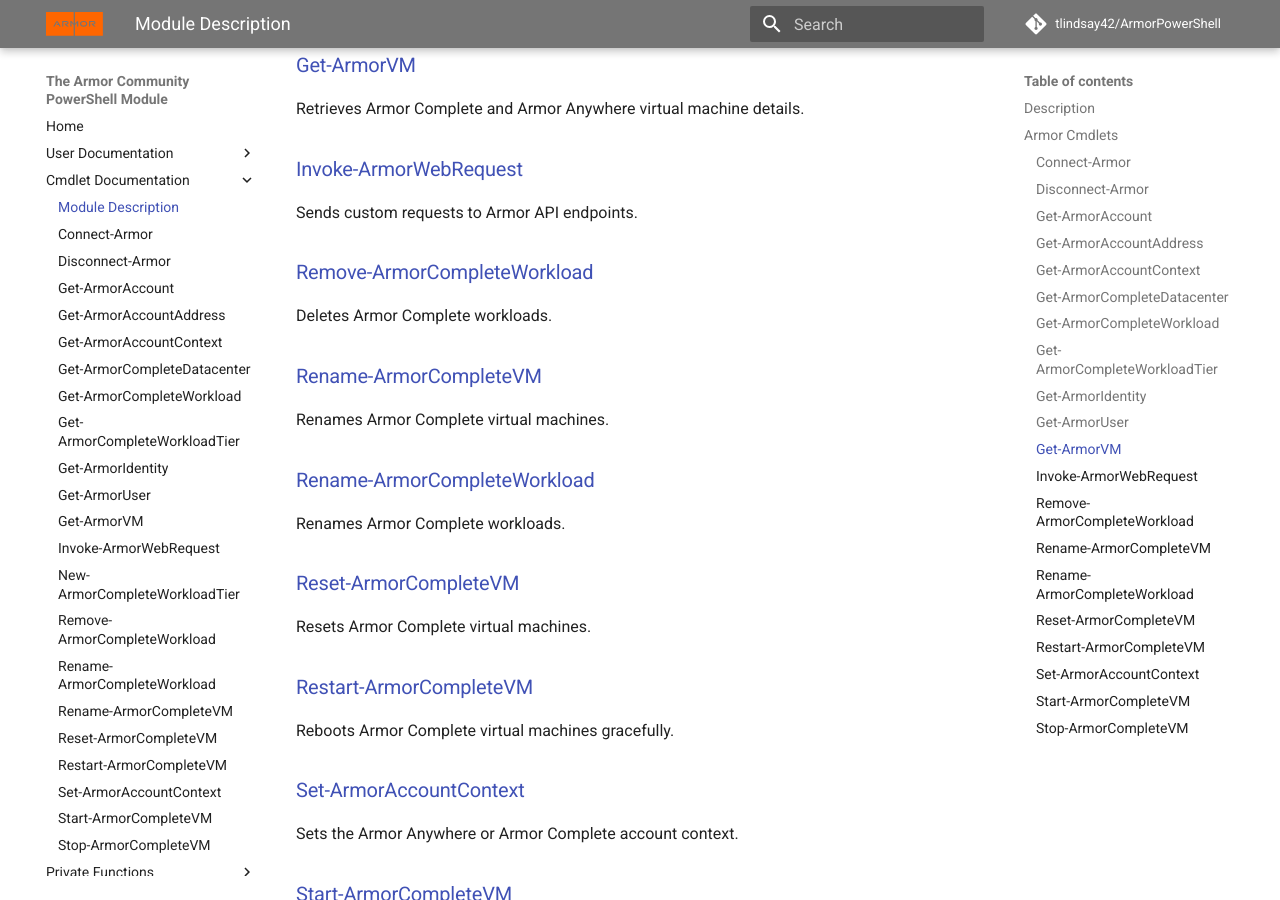
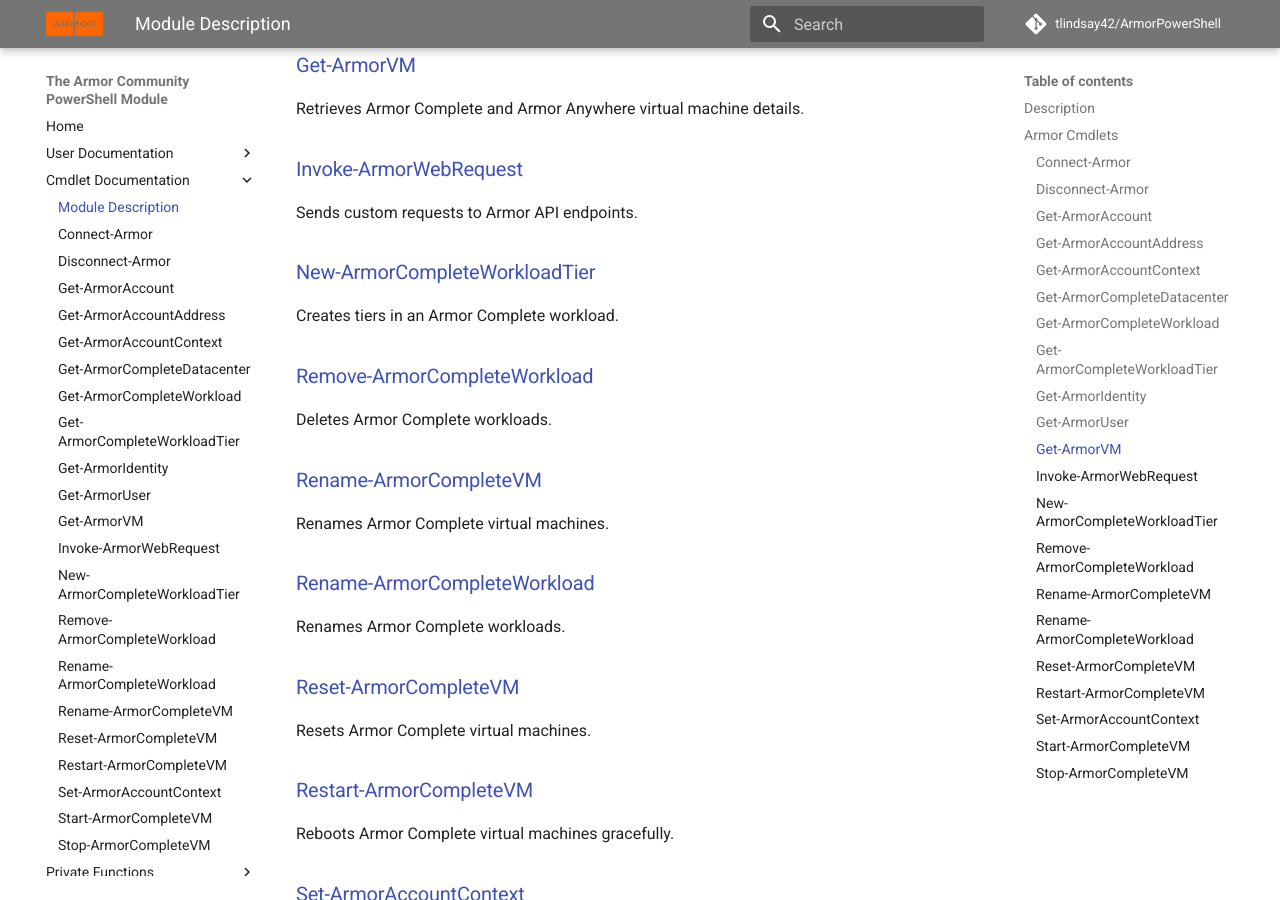
Before and after one commit to tlindsay42/ArmorPowerShell, an MkDocs documentation site: the page built from docs/public/Armor.md, in a window 1280 px wide and 900 px high, scrolled down 1333 px. Built offline with MkDocs 1.6.1 and Material for MkDocs 9.7.7, drawn with Linux system fonts in a browser that asks for light colours; comment, search, counter and statistics services are not loaded; old or Windows-style settings are respelled for this version of MkDocs.

```diff
--- a/docs/Armor_226c1ea9-1078-402a-861c-10a845a0d173_HelpInfo.xml
+++ b/docs/Armor_226c1ea9-1078-402a-861c-10a845a0d173_HelpInfo.xml
@@ -4,7 +4,7 @@
   <SupportedUICultures>
     <UICulture>
       <UICultureName>en-US</UICultureName>
-      <UICultureVersion>1.0.258</UICultureVersion>
+      <UICultureVersion>1.0.259</UICultureVersion>
     </UICulture>
   </SupportedUICultures>
 </HelpInfo>
--- a/docs/public/Armor.md
+++ b/docs/public/Armor.md
@@ -47,6 +47,9 @@ Retrieves Armor Complete and Armor Anywhere virtual machine details.
 ### [Invoke-ArmorWebRequest](Invoke-ArmorWebRequest.md)
 Sends custom requests to Armor API endpoints.
 
+### [New-ArmorCompleteWorkloadTier](New-ArmorCompleteWorkloadTier.md)
+Creates tiers in an Armor Complete workload.
+
 ### [Remove-ArmorCompleteWorkload](Remove-ArmorCompleteWorkload.md)
 Deletes Armor Complete workloads.
 
```
Also changed, not shown: other parts of docs/public/Armor.md (+1 -1 lines), 4 other files.
